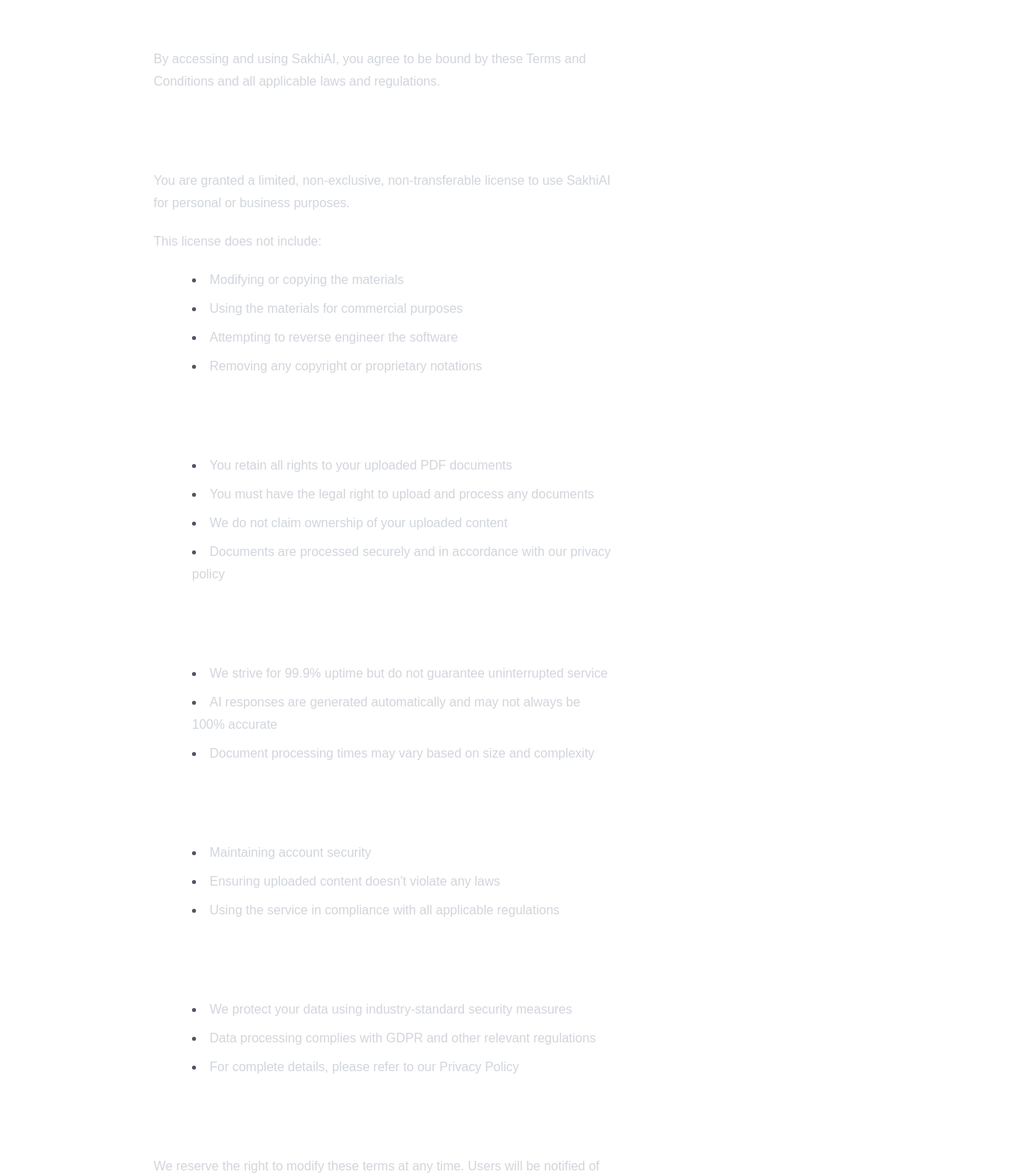
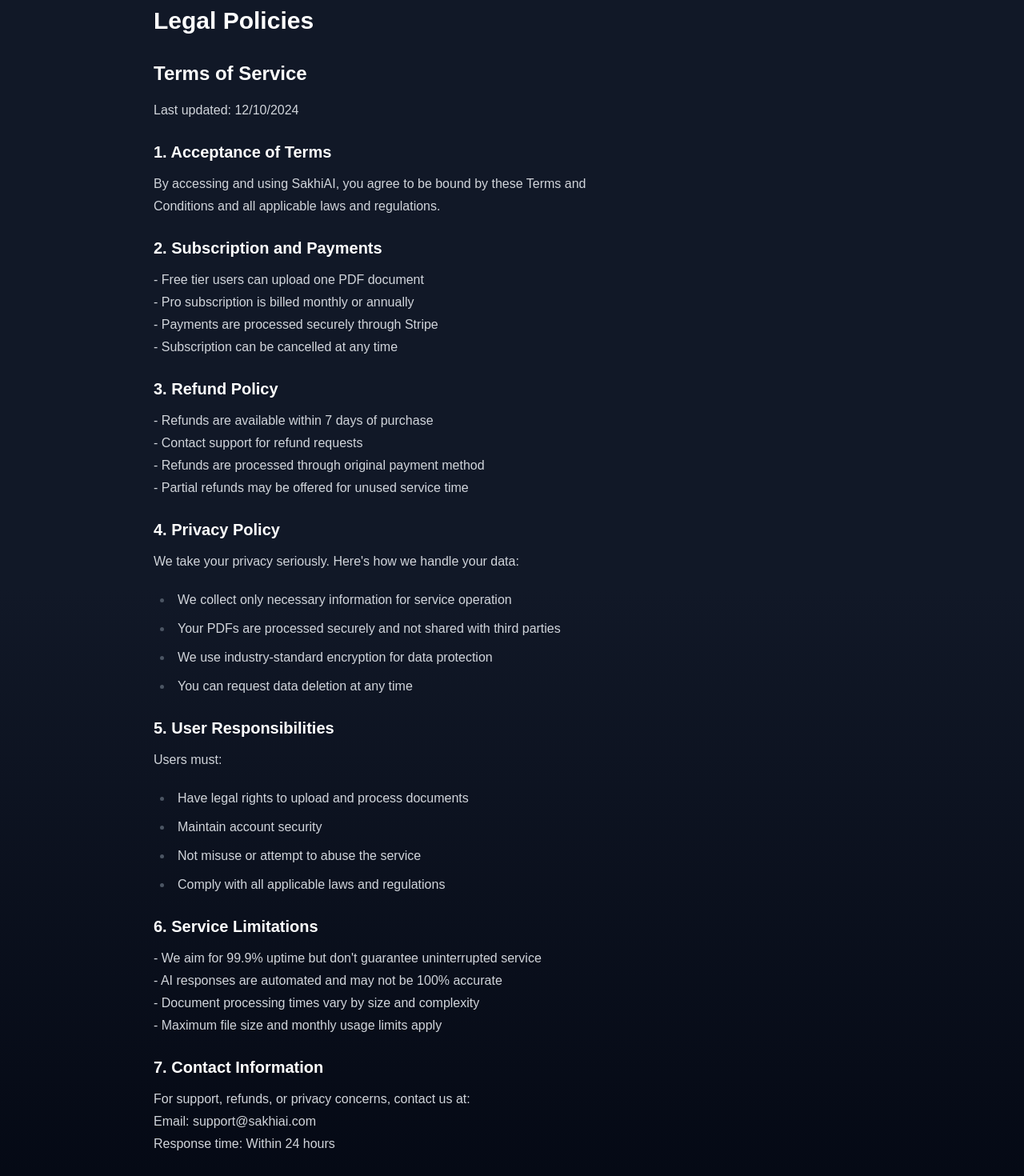
Before and after one commit to vikaswakde/sakhi-ai, a Next.js app: page /tnc in a window 1280 px wide. Shown: the part 120-1590 px from the top of the page at 80% size. Built offline with nearby package versions, Linux system fonts and the light colour scheme.

Commit message:
refactor: reorganize footer links and enhance Terms and Conditions page layout; update titles and add new legal sections for improved clarity and user experience

```diff
--- a/src/app/page.tsx
+++ b/src/app/page.tsx
@@ -429,18 +429,18 @@
     ],
   },
   {
+    title: "Legal",
+    links: [
+      { label: "Terms of Service", href: "/tnc" },
+      { label: "Privacy Policy", href: "/tnc" },
+      { label: "Refund Policy", href: "/tnc" },
+    ],
+  },
+  {
     title: "Company",
     links: [
       { label: "About", href: "#" },
       { label: "Blog", href: "#" },
-      { label: "Terms and Conditions", href: "/tnc" },
-    ],
-  },
-  {
-    title: "Resources",
-    links: [
-      { label: "Documentation", href: "#" },
-      { label: "Help Center", href: "#" },
       { label: "Contact", href: "#" },
     ],
   },
--- a/src/app/tnc/page.tsx
+++ b/src/app/tnc/page.tsx
@@ -1,118 +1,124 @@
-import React from "react";
+import { Button } from "@/components/ui/button";
+import Link from "next/link";
+import { Bot } from "lucide-react";
 
-const page = () => {
+export default function TermsPage() {
   return (
-    <div className="container mx-auto px-4 py-12">
+    <div className="min-h-screen bg-gradient-to-b from-gray-900 via-gray-900 to-gray-950">
+      {/* Navigation */}
+      <nav className="fixed top-0 w-full border-b border-gray-700 bg-gray-900/50 backdrop-blur-md z-50">
+        <div className="container mx-auto px-4 py-3 flex items-center justify-between">
+          <Link href="/" className="flex items-center gap-2">
+            <Bot className="h-8 w-8 text-blue-500" />
+            <span className="text-xl font-bold text-white">SakhiAI</span>
+          </Link>
+        </div>
+      </nav>
+
+      <div className="container mx-auto px-4 pt-32 pb-16">
         <div className="max-w-4xl mx-auto">
-        <h1 className="text-3xl font-bold text-white mb-8">
-          Terms and Conditions
-        </h1>
+          <h1 className="text-3xl font-bold text-white mb-8">Legal Policies</h1>
 
+          {/* Terms of Service */}
+          <section className="mb-12">
+            <h2 className="text-2xl font-semibold text-white mb-4">
+              Terms of Service
+            </h2>
             <div className="prose prose-invert">
-          <section className="mb-8">
-            <h2 className="text-2xl font-semibold mb-4">
+              <p className="text-gray-300">
+                Last updated: {new Date().toLocaleDateString()}
+              </p>
+
+              <h3 className="text-xl text-white mt-6">
                 1. Acceptance of Terms
-            </h2>
+              </h3>
               <p className="text-gray-300">
                 By accessing and using SakhiAI, you agree to be bound by these
                 Terms and Conditions and all applicable laws and regulations.
               </p>
+
+              <h3 className="text-xl text-white mt-6">
+                2. Subscription and Payments
+              </h3>
+              <p className="text-gray-300">
+                - Free tier users can upload one PDF document
+                <br />
+                - Pro subscription is billed monthly or annually
+                <br />
+                - Payments are processed securely through Stripe
+                <br />- Subscription can be cancelled at any time
+              </p>
+
+              <h3 className="text-xl text-white mt-6">3. Refund Policy</h3>
+              <p className="text-gray-300">
+                - Refunds are available within 7 days of purchase
+                <br />
+                - Contact support for refund requests
+                <br />
+                - Refunds are processed through original payment method
+                <br />- Partial refunds may be offered for unused service time
+              </p>
+
+              <h3 className="text-xl text-white mt-6">4. Privacy Policy</h3>
+              <p className="text-gray-300">
+                We take your privacy seriously. Here's how we handle your data:
+              </p>
+              <ul className="text-gray-300 list-disc pl-6">
+                <li>
+                  We collect only necessary information for service operation
+                </li>
+                <li>
+                  Your PDFs are processed securely and not shared with third
+                  parties
+                </li>
+                <li>We use industry-standard encryption for data protection</li>
+                <li>You can request data deletion at any time</li>
+              </ul>
+
+              <h3 className="text-xl text-white mt-6">
+                5. User Responsibilities
+              </h3>
+              <p className="text-gray-300">Users must:</p>
+              <ul className="text-gray-300 list-disc pl-6">
+                <li>Have legal rights to upload and process documents</li>
+                <li>Maintain account security</li>
+                <li>Not misuse or attempt to abuse the service</li>
+                <li>Comply with all applicable laws and regulations</li>
+              </ul>
+
+              <h3 className="text-xl text-white mt-6">
+                6. Service Limitations
+              </h3>
+              <p className="text-gray-300">
+                - We aim for 99.9% uptime but don't guarantee uninterrupted
+                service
+                <br />
+                - AI responses are automated and may not be 100% accurate
+                <br />
+                - Document processing times vary by size and complexity
+                <br />- Maximum file size and monthly usage limits apply
+              </p>
+
+              <h3 className="text-xl text-white mt-6">
+                7. Contact Information
+              </h3>
+              <p className="text-gray-300">
+                For support, refunds, or privacy concerns, contact us at:
+                <br />
+                Email: support@sakhiai.com
+                <br />
+                Response time: Within 24 hours
+              </p>
+            </div>
           </section>
 
-          <section className="mb-8">
-            <h2 className="text-2xl font-semibold mb-4">2. Use License</h2>
-            <p className="text-gray-300 mb-4">
-              You are granted a limited, non-exclusive, non-transferable license
-              to use SakhiAI for personal or business purposes.
-            </p>
-            <p className="text-gray-300">This license does not include:</p>
-            <ul className="list-disc list-inside text-gray-300 ml-4">
-              <li>Modifying or copying the materials</li>
-              <li>Using the materials for commercial purposes</li>
-              <li>Attempting to reverse engineer the software</li>
-              <li>Removing any copyright or proprietary notations</li>
-            </ul>
-          </section>
-
-          <section className="mb-8">
-            <h2 className="text-2xl font-semibold mb-4">
-              3. PDF Document Usage
-            </h2>
-            <ul className="list-disc list-inside text-gray-300 ml-4">
-              <li>You retain all rights to your uploaded PDF documents</li>
-              <li>
-                You must have the legal right to upload and process any
-                documents
-              </li>
-              <li>We do not claim ownership of your uploaded content</li>
-              <li>
-                Documents are processed securely and in accordance with our
-                privacy policy
-              </li>
-            </ul>
-          </section>
-
-          <section className="mb-8">
-            <h2 className="text-2xl font-semibold mb-4">
-              4. Service Limitations
-            </h2>
-            <ul className="list-disc list-inside text-gray-300 ml-4">
-              <li>
-                We strive for 99.9% uptime but do not guarantee uninterrupted
-                service
-              </li>
-              <li>
-                AI responses are generated automatically and may not always be
-                100% accurate
-              </li>
-              <li>
-                Document processing times may vary based on size and complexity
-              </li>
-            </ul>
-          </section>
-
-          <section className="mb-8">
-            <h2 className="text-2xl font-semibold mb-4">
-              5. User Responsibilities
-            </h2>
-            <ul className="list-disc list-inside text-gray-300 ml-4">
-              <li>Maintaining account security</li>
-              <li>Ensuring uploaded content doesn't violate any laws</li>
-              <li>
-                Using the service in compliance with all applicable regulations
-              </li>
-            </ul>
-          </section>
-
-          <section className="mb-8">
-            <h2 className="text-2xl font-semibold mb-4">6. Privacy & Data</h2>
-            <ul className="list-disc list-inside text-gray-300 ml-4">
-              <li>
-                We protect your data using industry-standard security measures
-              </li>
-              <li>
-                Data processing complies with GDPR and other relevant
-                regulations
-              </li>
-              <li>For complete details, please refer to our Privacy Policy</li>
-            </ul>
-          </section>
-
-          <section className="mb-12">
-            <h2 className="text-2xl font-semibold mb-4">7. Modifications</h2>
-            <p className="text-gray-300">
-              We reserve the right to modify these terms at any time. Users will
-              be notified of significant changes.
-            </p>
-          </section>
-
-          <div className="text-center text-gray-400">
-            Built with ❤️ by Vikas Wakde
+          <div className="mt-8 text-center">
+            <Link href="/">
+              <Button variant="secondary">Return to Home</Button>
+            </Link>
           </div>
         </div>
       </div>
     </div>
   );
-};
-
-export default page;
+}
```
Lines whose indentation alone changed are shown as unchanged.
